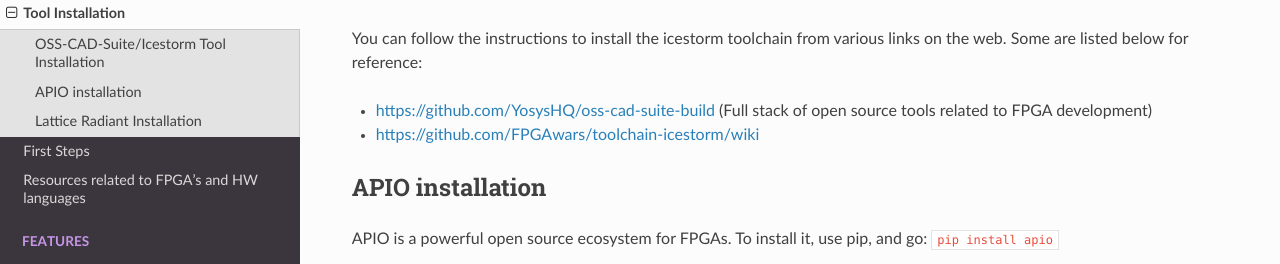
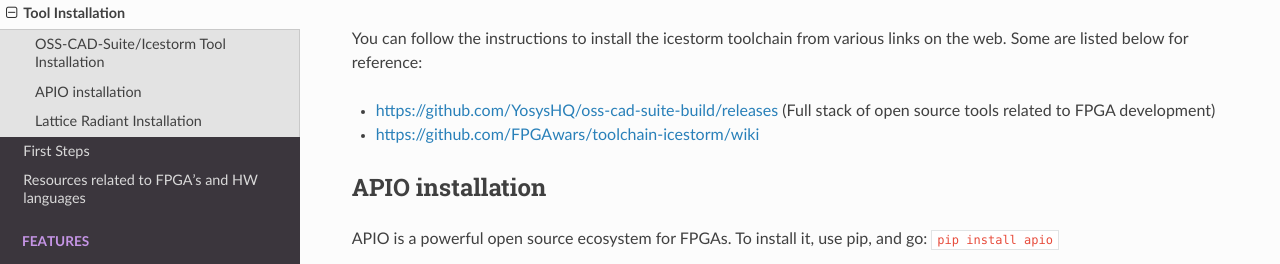
Before and after one commit to tinyvision-ai-inc/UPduino-v3.0, a Sphinx documentation site: the page built from docs/source/getting_started/tool_installation.rst, in a window 1280 px wide and 1095 px high. Shown: the part 261-525 px from the top of the window. Built offline with Sphinx 7.4.7 and the Read the Docs theme 2.0.0, drawn with Linux system fonts in a browser that asks for light colours; pages that are not in the unit, such as notebooks, are missing from menus; some of the changed lines change nothing that is shown.

```diff
--- a/docs/source/getting_started/tool_installation.rst
+++ b/docs/source/getting_started/tool_installation.rst
@@ -9,7 +9,7 @@
 
 You can follow the instructions to install the icestorm toolchain from various links on the web. Some are listed below for reference:
 
-- https://github.com/YosysHQ/oss-cad-suite-build (Full stack of open source tools related to FPGA development)
+- https://github.com/YosysHQ/oss-cad-suite-build/releases (Full stack of open source tools related to FPGA development)
 - https://github.com/FPGAwars/toolchain-icestorm/wiki
 
 APIO installation
```
